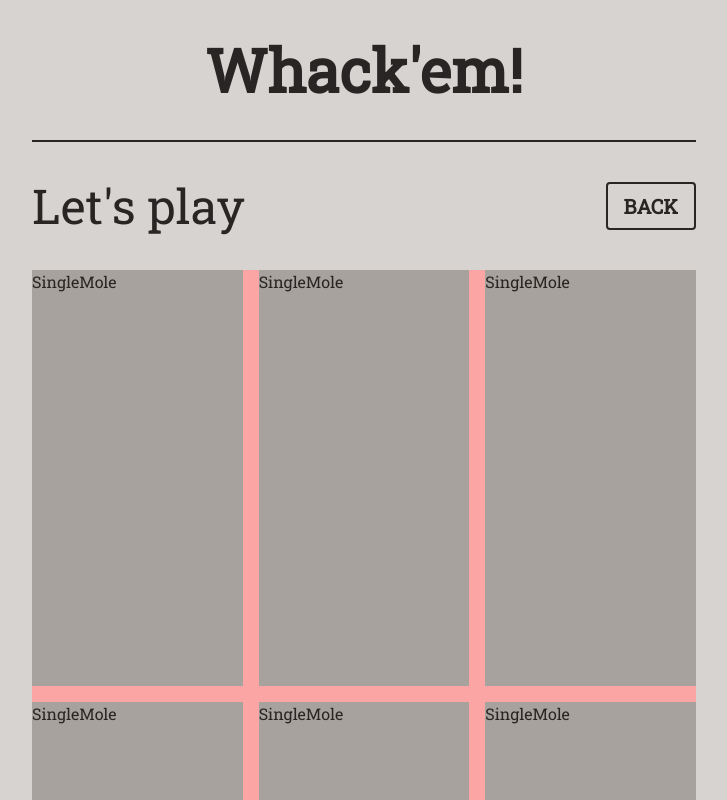
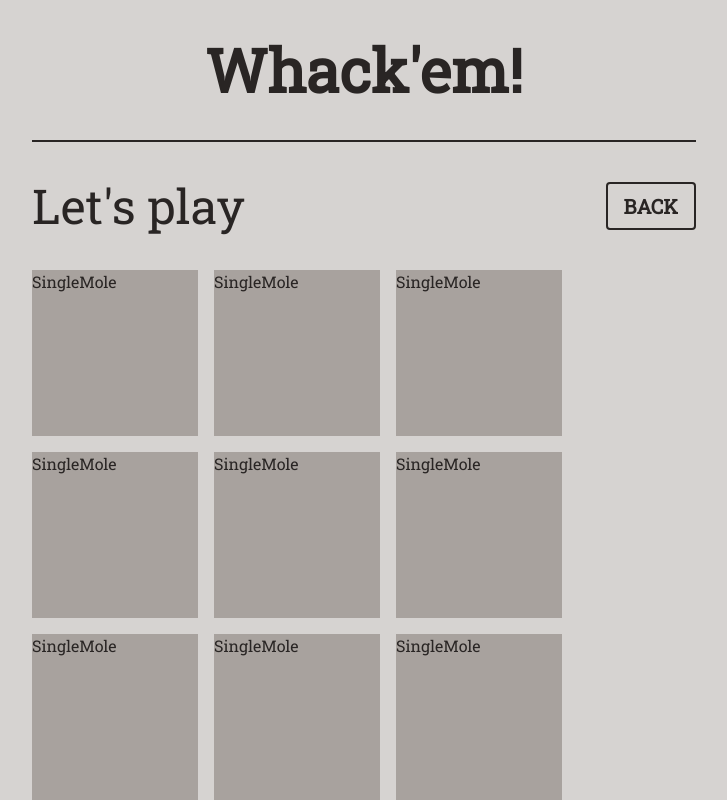
Before and after one commit to ArkadiuszRodak/whack-em, a Vue app: page /#/game in a window 1280 px wide. Shown: the whole page, without its empty margins (276-1003 px from the left). Built offline with nearby package versions, Linux system fonts and the light colour scheme.

Commit message:
style: moles grid

```diff
--- a/src/components/organisms/MolesGrid.vue
+++ b/src/components/organisms/MolesGrid.vue
@@ -1,15 +1,27 @@
 <template>
-  <div class="grid gap-4 h-full bg-red-300" :class="grid.className" style="height: 100vw">
-    <div v-for="index in grid.size" :key="`single-mole-${index}`">
-      <single-mole />
+  <div id="main_content" class="flex h-full">
+    <div
+      class="grid gap-4 self-end mb-10"
+      :class="['grid-cols-' + grid.xs]"
+      :style="{ height: gridSquareSize, width: gridSquareSize }"
+    >
+      <div v-for="index in grid.size" :key="`single-mole-${index}`">
+        <single-mole />
+      </div>
     </div>
   </div>
 </template>
 
 <script lang="ts">
-import { defineComponent, PropType } from 'vue';
-import { GameLevel, CalculatedGrid } from '@/types';
+import {
+  defineComponent,
+  PropType,
+  onMounted,
+  ref,
+} from 'vue';
+import { GameLevel } from '@/types';
 import SingleMole from '../atoms/SingleMole.vue';
+import { getLevelDef } from '@/logic/useLevel';
 
 export default defineComponent({
   components: { SingleMole },
@@ -21,36 +33,24 @@ export default defineComponent({
     },
   },
   setup(props) {
-    const makeGrid = (level: GameLevel): CalculatedGrid => {
-      switch (level) {
-        case GameLevel.Easy:
-          return {
-            size: 4,
-            xs: 2,
-            ys: 2,
-            className: 'grid-cols-2',
-          };
-        case GameLevel.Expert:
-          return {
-            size: 16,
-            xs: 4,
-            ys: 4,
-            className: 'grid-cols-4',
-          };
-        case GameLevel.Normal:
-        default:
-          return {
-            size: 9,
-            xs: 3,
-            ys: 3,
-            className: 'grid-cols-3',
-          };
-      }
+    const gridSquareSize = ref('0px');
+
+    const setGridSquareSize = (): void => {
+      gridSquareSize.value = ((): string => {
+        const mainContentDiv = document.querySelector('#main_content');
+        const height = mainContentDiv?.clientHeight || 0;
+        const width = mainContentDiv?.clientWidth || 0;
+
+        return `${height < width ? height : width}px`;
+      })();
     };
 
-    const grid = makeGrid(props.level);
+    onMounted(() => {
+      setGridSquareSize();
+      window.addEventListener('resize', setGridSquareSize);
+    });
 
-    return { grid };
+    return { grid: getLevelDef(props.level), gridSquareSize };
   },
 });
 </script>
--- a/src/logic/useLevel.ts
+++ b/src/logic/useLevel.ts
@@ -1,7 +1,27 @@
 import { ref } from 'vue';
 import { GameLevel } from '@/types';
 
+const levelDef = {
+  [GameLevel.Easy]: {
+    size: 4,
+    xs: 2,
+    ys: 2,
+  },
+  [GameLevel.Normal]: {
+    size: 9,
+    xs: 3,
+    ys: 3,
+  },
+  [GameLevel.Expert]: {
+    size: 16,
+    xs: 4,
+    ys: 4,
+  },
+};
+
 const level = ref<GameLevel>(GameLevel.Normal);
+
+export const getLevelDef = (lvl: GameLevel) => levelDef[lvl];
 
 export const getLevel = (): GameLevel => level.value;
 export const setLevel = (lvl: GameLevel): void => {
--- a/src/types/index.ts
+++ b/src/types/index.ts
@@ -4,7 +4,7 @@ export enum GameLevel {
   Expert,
 }
 
-export interface CalculatedGrid {
+export interface LevelDef {
   size: 4 | 9 | 16;
   xs: 2 | 3 | 4;
   ys: 2 | 3 | 4;
--- a/src/views/GameView.vue
+++ b/src/views/GameView.vue
@@ -1,5 +1,5 @@
 <template>
-  <moles-grid :level="getLevel()" />
+  <moles-grid :level="level" />
 </template>
 
 <script lang="ts">
@@ -13,7 +13,7 @@ export default defineComponent({
     MolesGrid,
   },
   setup() {
-    return { getLevel };
+    return { level: getLevel() };
   },
 });
 </script>
--- a/tailwind.config.js
+++ b/tailwind.config.js
@@ -1,4 +1,5 @@
 module.exports = {
+  mode: 'jit',
   content: ['./public/**/*.html', './src/**/*.{vue,js,ts,jsx,tsx}'],
   theme: {
     extend: {
@@ -19,5 +20,10 @@ module.exports = {
       },
     },
   },
+  safelist: [ // always include classes for dynamic styling
+    'grid-cols-2',
+    'grid-cols-3',
+    'grid-cols-4',
+  ],
   plugins: [],
 };
```
